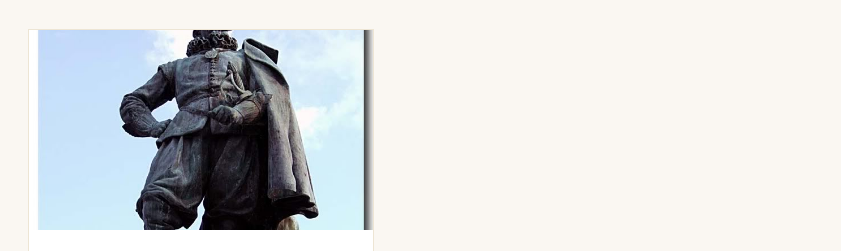
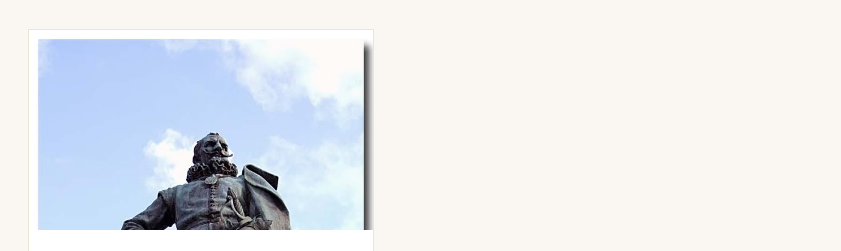
Before and after one commit to JoDro79/woord-op-weg, a plain HTML site: page index.html in a window 1280 px wide. Shown: the part 2232-2483 px from the top of the page, 439-1280 px from the left. Drawn offline with nearby package versions, Linux system fonts and the light colour scheme.

Commit message:
Add style to card image in index.html

```diff
--- a/index.html
+++ b/index.html
@@ -658,7 +658,7 @@
           </div>
         </div>
         <div class="article-card" onclick="openArticle('coen')">
-          <img class="card-img" src="images/jp-coen.jpg" alt="Wie we eren" onerror="this.style.display='none'">
+          <img class="card-img" src="images/jp-coen.jpg" alt="Wie we eren" style="object-position:top" onerror="this.style.display='none'">
           <div class="card-body">
             <p class="card-category">Bezinning</p>
             <h3 class="card-title">Wie we eren, worden we</h3>
```
